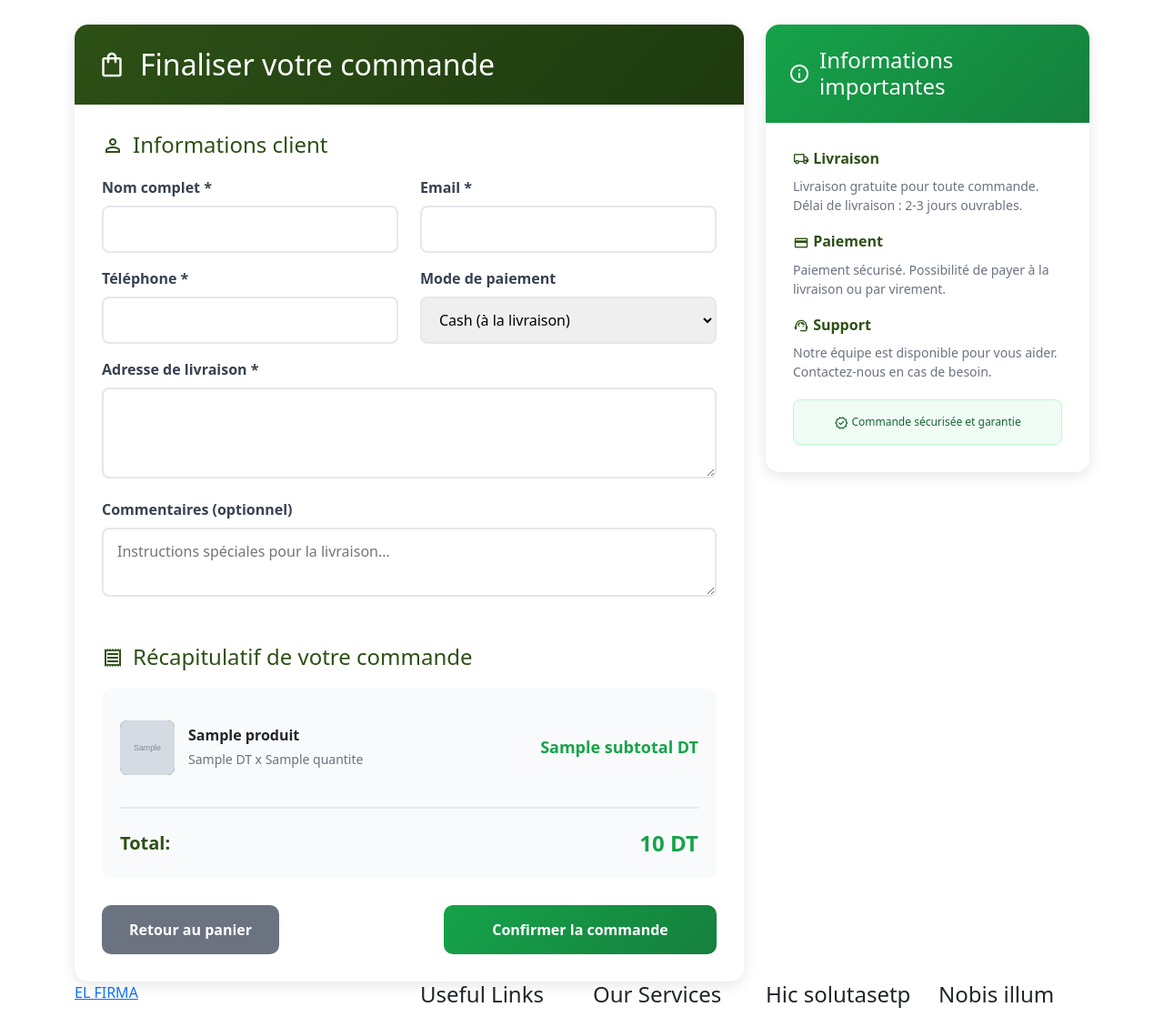
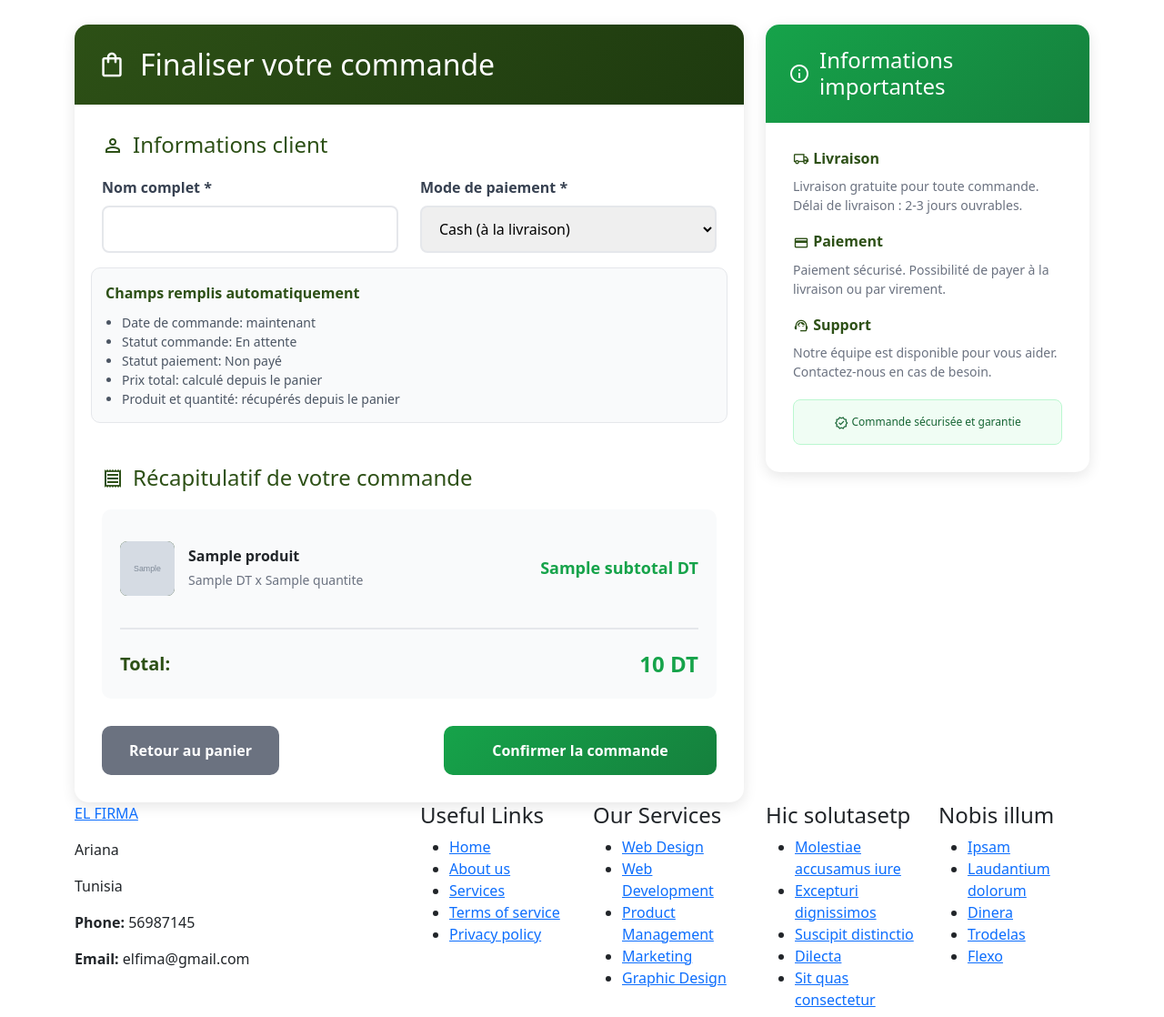
Before and after one commit to YoussefAbbes/Esprit-PIDEV-WEB-3A3-2026-ELFIRMA, a Symfony app: template templates/commande_create.html.twig in a window 1280 px wide. Shown: the part 445-1563 px from the top of the page at 91% size. Run offline with Twig, Linux system fonts and the light colour scheme; the template is opened without the code that fills it: most values are stand-ins (such as "Sample title", 1, 10 or a date in 2020); grey boxes marked "Sample" are stand-in pictures; some libraries are stand-ins or nearby versions.

Commit message:
réglage commande

```diff
--- a/templates/commande_create.html.twig
+++ b/templates/commande_create.html.twig
@@ -43,27 +43,7 @@
                                 {% endif %}
                             </div>
                             <div class="col-md-6 mb-3">
-                                <label for="email_client" style="font-weight: 600; color: #374151; margin-bottom: 8px;">Email *</label>
-                                <input type="email" id="email_client" name="email_client" value="{{ oldInput.email_client|default('') }}"
-                                       style="width: 100%; padding: 12px 15px; border: 2px solid #e5e7eb; border-radius: 8px; font-size: 16px;">
-                                {% if formErrors.email_client is defined %}
-                                    {% for err in formErrors.email_client %}
-                                        <div style="color: #dc2626; font-size: 13px; margin-top: 6px;">{{ err }}</div>
-                                    {% endfor %}
-                                {% endif %}
-                            </div>
-                            <div class="col-md-6 mb-3">
-                                <label for="telephone_client" style="font-weight: 600; color: #374151; margin-bottom: 8px;">Téléphone *</label>
-                                <input type="tel" id="telephone_client" name="telephone_client" value="{{ oldInput.telephone_client|default('') }}"
-                                       style="width: 100%; padding: 12px 15px; border: 2px solid #e5e7eb; border-radius: 8px; font-size: 16px;">
-                                {% if formErrors.telephone_client is defined %}
-                                    {% for err in formErrors.telephone_client %}
-                                        <div style="color: #dc2626; font-size: 13px; margin-top: 6px;">{{ err }}</div>
-                                    {% endfor %}
-                                {% endif %}
-                            </div>
-                            <div class="col-md-6 mb-3">
-                                <label for="mode_paiement" style="font-weight: 600; color: #374151; margin-bottom: 8px;">Mode de paiement</label>
+                                <label for="mode_paiement" style="font-weight: 600; color: #374151; margin-bottom: 8px;">Mode de paiement *</label>
                                 <select id="mode_paiement" name="mode_paiement"
                                         style="width: 100%; padding: 12px 15px; border: 2px solid #e5e7eb; border-radius: 8px; font-size: 16px;">
                                     <option value="Cash" {% if oldInput.mode_paiement|default('Cash') == 'Cash' %}selected{% endif %}>Cash (à la livraison)</option>
@@ -76,21 +56,15 @@
                                     {% endfor %}
                                 {% endif %}
                             </div>
-                            <div class="col-12 mb-3">
-                                <label for="adresse_client" style="font-weight: 600; color: #374151; margin-bottom: 8px;">Adresse de livraison *</label>
-                                <textarea id="adresse_client" name="adresse_client" rows="3"
-                                          style="width: 100%; padding: 12px 15px; border: 2px solid #e5e7eb; border-radius: 8px; font-size: 16px; resize: vertical;">{{ oldInput.adresse_client|default('') }}</textarea>
-                                {% if formErrors.adresse_client is defined %}
-                                    {% for err in formErrors.adresse_client %}
-                                        <div style="color: #dc2626; font-size: 13px; margin-top: 6px;">{{ err }}</div>
-                                    {% endfor %}
-                                {% endif %}
-                            </div>
-                            <div class="col-12 mb-3">
-                                <label for="commentaires" style="font-weight: 600; color: #374151; margin-bottom: 8px;">Commentaires (optionnel)</label>
-                                <textarea id="commentaires" name="commentaires" rows="2"
-                                          style="width: 100%; padding: 12px 15px; border: 2px solid #e5e7eb; border-radius: 8px; font-size: 16px; resize: vertical;"
-                                          placeholder="Instructions spéciales pour la livraison...">{{ oldInput.commentaires|default('') }}</textarea>
+                            <div class="col-12 mb-3" style="background: #f9fafb; border: 1px solid #e5e7eb; border-radius: 10px; padding: 15px;">
+                                <p style="margin: 0 0 10px 0; font-weight: 700; color: #2d5016;">Champs remplis automatiquement</p>
+                                <ul style="margin: 0; padding-left: 18px; color: #4b5563; font-size: 14px;">
+                                    <li>Date de commande: maintenant</li>
+                                    <li>Statut commande: En attente</li>
+                                    <li>Statut paiement: Non payé</li>
+                                    <li>Prix total: calculé depuis le panier</li>
+                                    <li>Produit et quantité: récupérés depuis le panier</li>
+                                </ul>
                             </div>
                         </div>
                     </div>
```
Also changed, not shown: src/Controller/CommandeController.php (+2 -26 lines).
